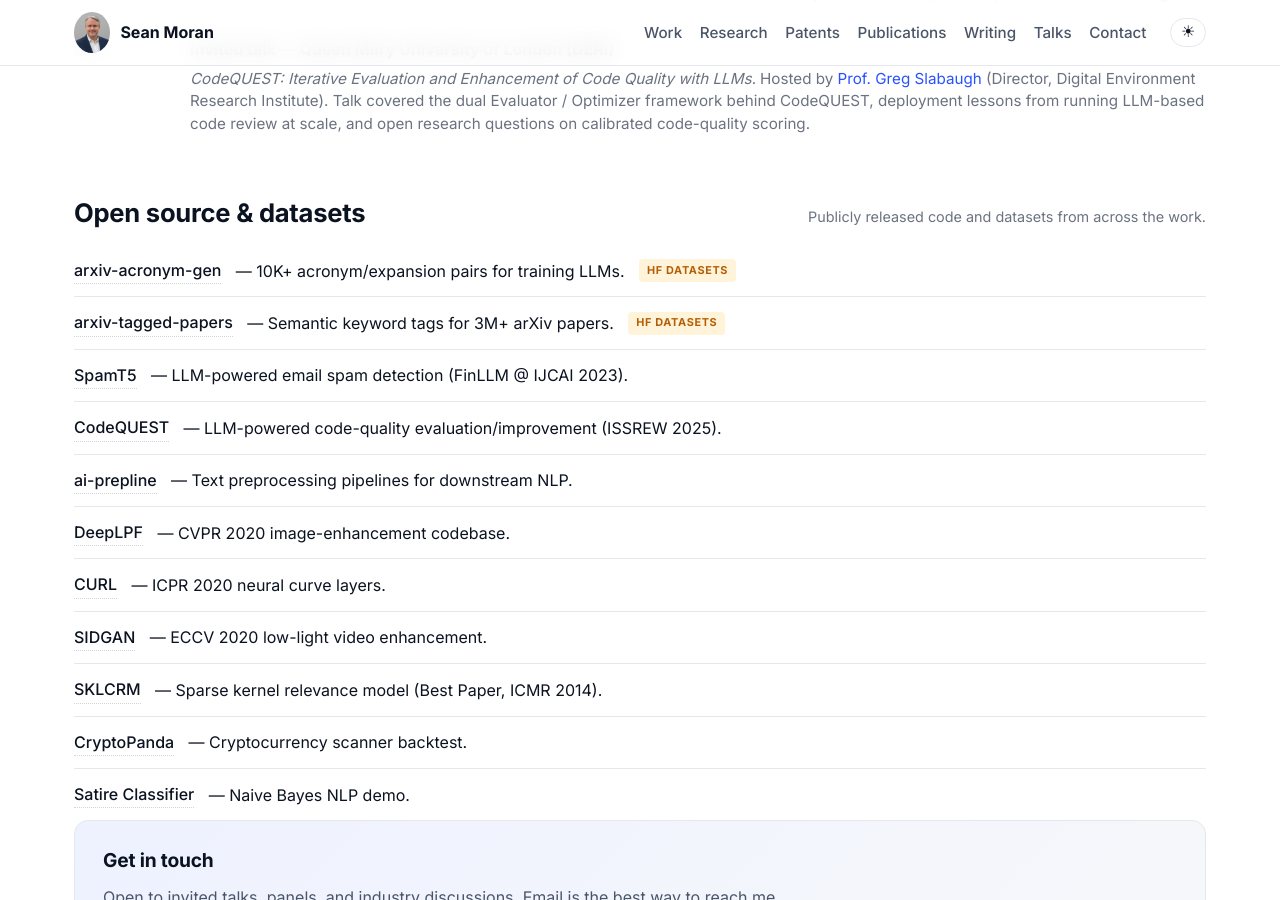
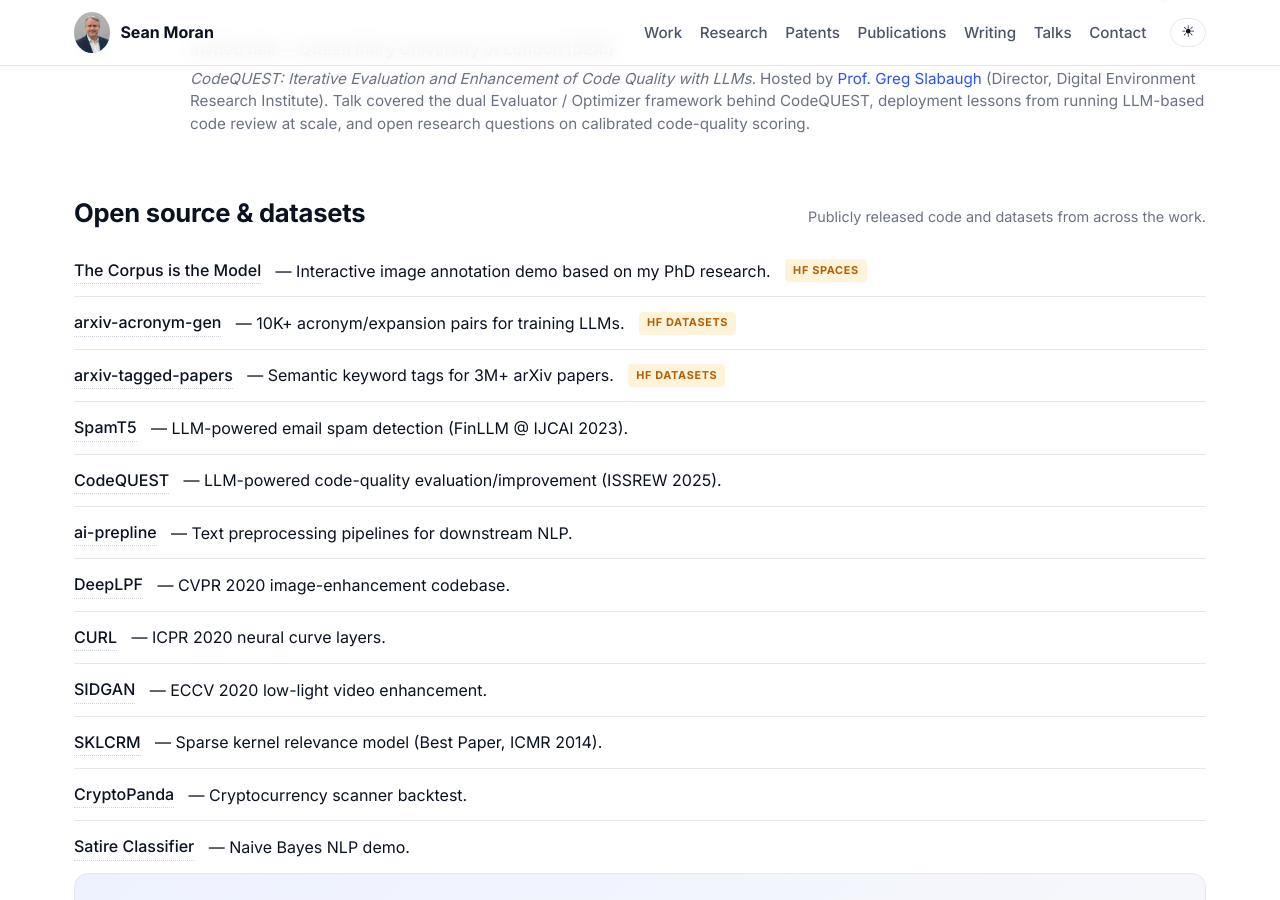
Before and after one commit to sjmoran/sjmoran.github.io, a Jekyll site: the page built from index.md, in a window 1280 px wide and 900 px high, scrolled down 17998 px. Built offline with Jekyll 4.4.1, drawn with Linux system fonts in a browser that asks for light colours.

Commit message:
Add "The Corpus is the Model" HF Space to open source section
Co-Authored-By: Claude Opus 4.8 (1M context) <noreply@anthropic.com>

```diff
--- a/_includes/side-projects.html
+++ b/_includes/side-projects.html
@@ -5,6 +5,7 @@
   </div>
 
   <ul class="writing-list">
+    <li><a href="https://huggingface.co/spaces/sjmoran/the-corpus-is-the-model" target="_blank" rel="noopener">The Corpus is the Model</a> — Interactive image annotation demo based on my PhD research.<span class="badge badge-medium" style="background:rgba(255,180,0,0.15);color:#b45f06;">HF Spaces</span></li>
     <li><a href="https://huggingface.co/datasets/sjmoran/arxiv-acronym-gen" target="_blank" rel="noopener">arxiv-acronym-gen</a> — 10K+ acronym/expansion pairs for training LLMs.<span class="badge badge-medium" style="background:rgba(255,180,0,0.15);color:#b45f06;">HF Datasets</span></li>
     <li><a href="https://huggingface.co/datasets/sjmoran/arxiv-tagged-papers" target="_blank" rel="noopener">arxiv-tagged-papers</a> — Semantic keyword tags for 3M+ arXiv papers.<span class="badge badge-medium" style="background:rgba(255,180,0,0.15);color:#b45f06;">HF Datasets</span></li>
     <li><a href="https://github.com/jpmorganchase/llm-email-spam-detection" target="_blank" rel="noopener">SpamT5</a> — LLM-powered email spam detection (FinLLM @ IJCAI 2023).</li>
```
